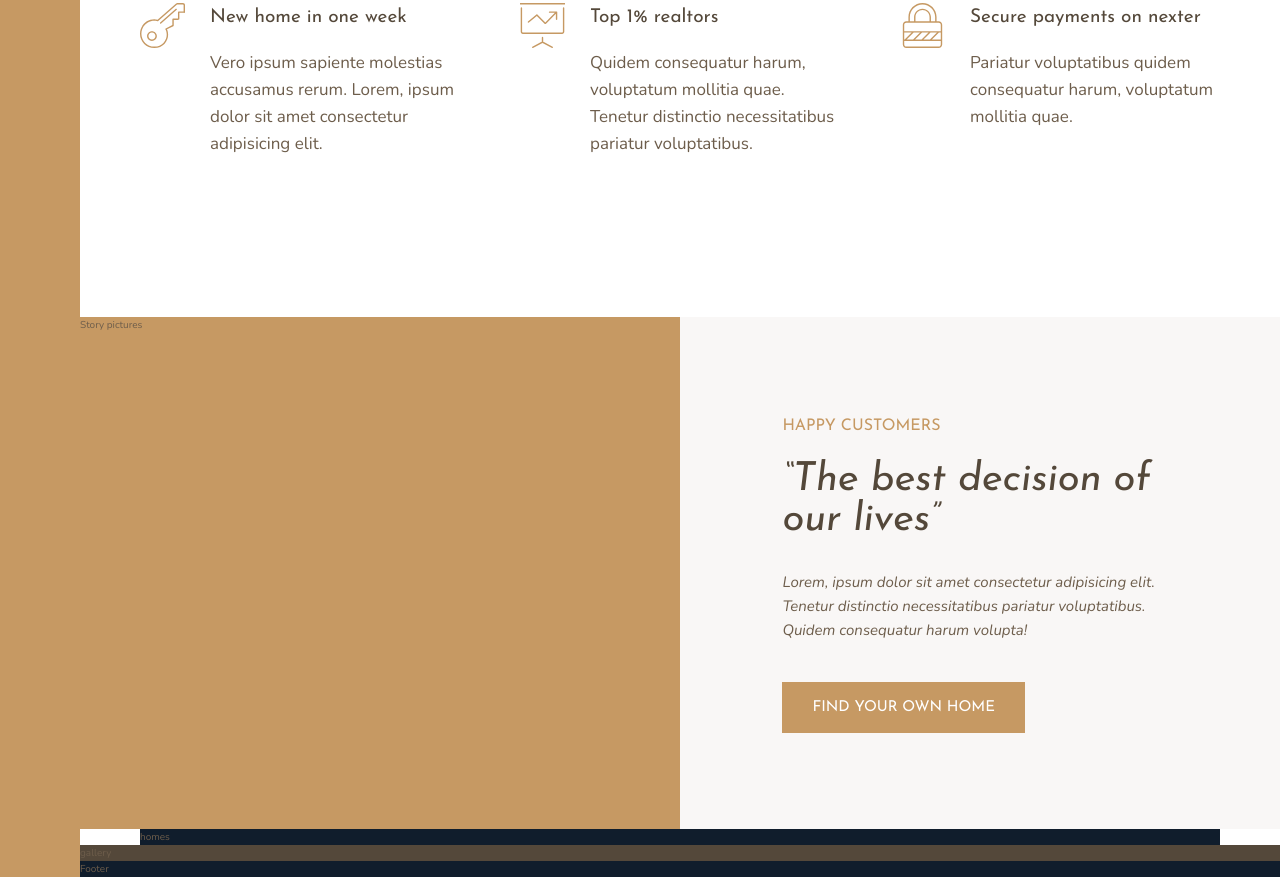
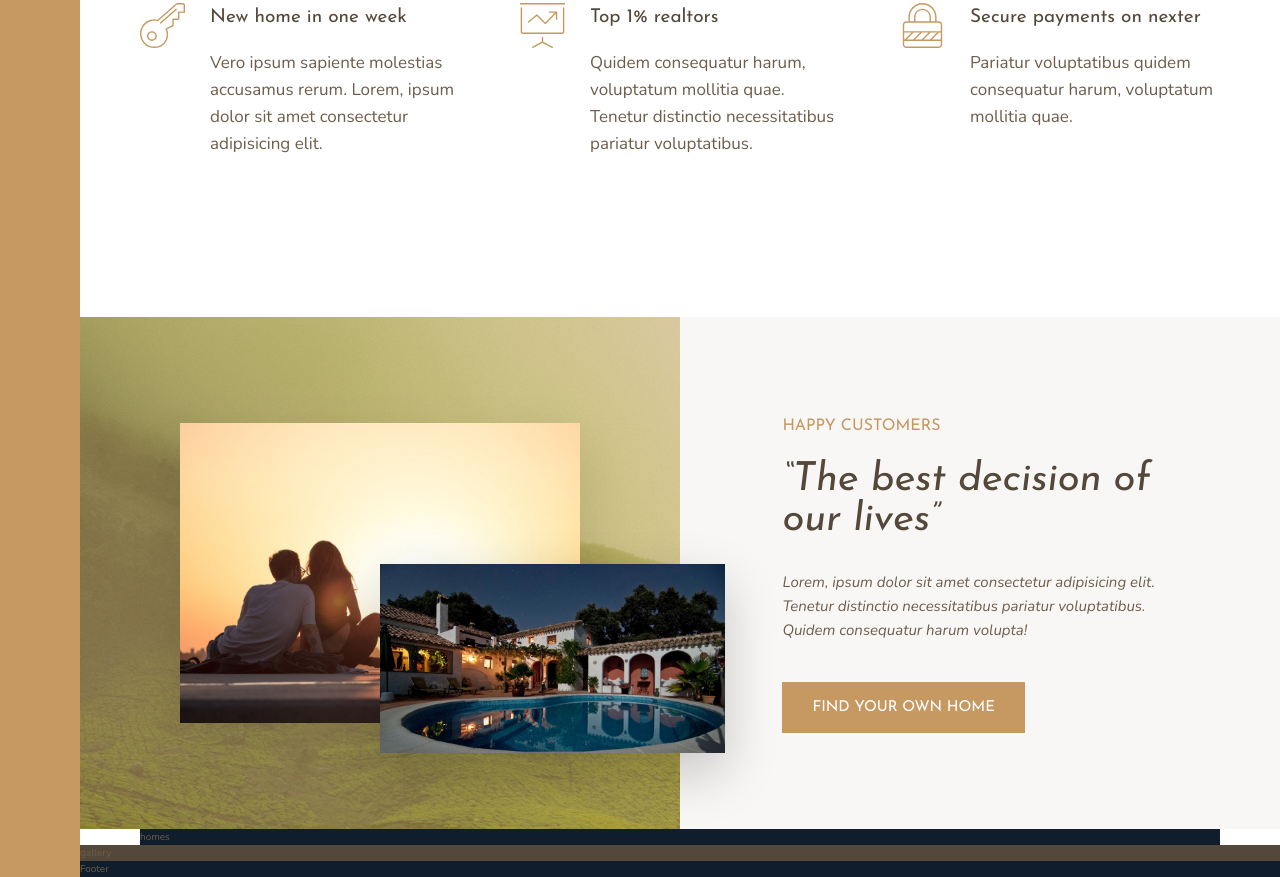
Before and after one commit to abbyreyna/nexter, a website: page index.html in a window 1280 px wide. Shown: the part 991-1868 px from the top of the page. Drawn offline with nearby package versions, Linux system fonts and the light colour scheme.

Commit message:
Added & aligned images to story section

```diff
--- a/index.html
+++ b/index.html
@@ -83,7 +83,8 @@
     </section>
 
     <div class="story__pictures">
-        Story pictures
+        <img src="img/story-1.jpeg" alt="Couple with new house" class="story__img--1">
+        <img src="img/story-2.jpeg" alt="New house" class="story__img--2">
     </div>
 
     <div class="story__content">
--- a/sass/_story.scss
+++ b/sass/_story.scss
@@ -1,8 +1,28 @@
 .story {
-
   &__pictures {
     background-color: $color-primary;
     grid-column: full-start / col-end 4;
+    background-image: linear-gradient(rgba($color-primary, .5), rgba($color-primary, .5)), url(../img/back.jpg);
+
+    display: grid;
+    grid-template-rows: repeat(6, 1fr);
+    grid-template-columns: repeat(6, 1fr);
+    align-items: center;
+  }
+
+  &__img--1 {
+    width: 100%; //must always specify width in percentages so that they stay flexible
+    grid-row: 2 / 6;
+    grid-column: 2 / 6;
+    box-shadow: 0 2rem 5rem rgba(#000, .1);
+  }
+
+  &__img--2 {
+    width: 115%;
+    grid-row: 4 / 6;
+    grid-column: 4 / 7;
+    z-index: 20;
+    box-shadow: 0 2rem 5rem rgba(#000, .2);
   }
 
   &__content {
@@ -10,7 +30,6 @@
     grid-column: col-start 5 / full-end;
 
     padding: 6rem 8vw;
-
 
     // display: flex;
     // flex-direction: column;
```
Also changed, not shown: css/style.css. Lines whose indentation alone changed are shown as unchanged.
